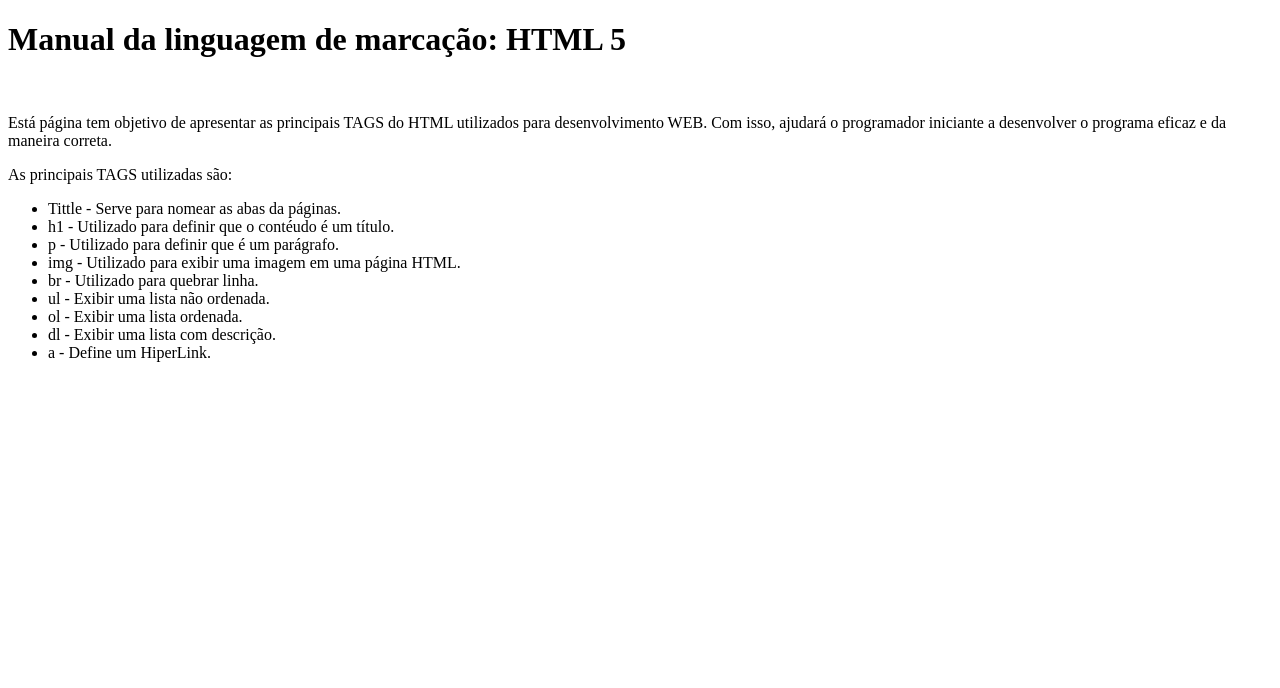
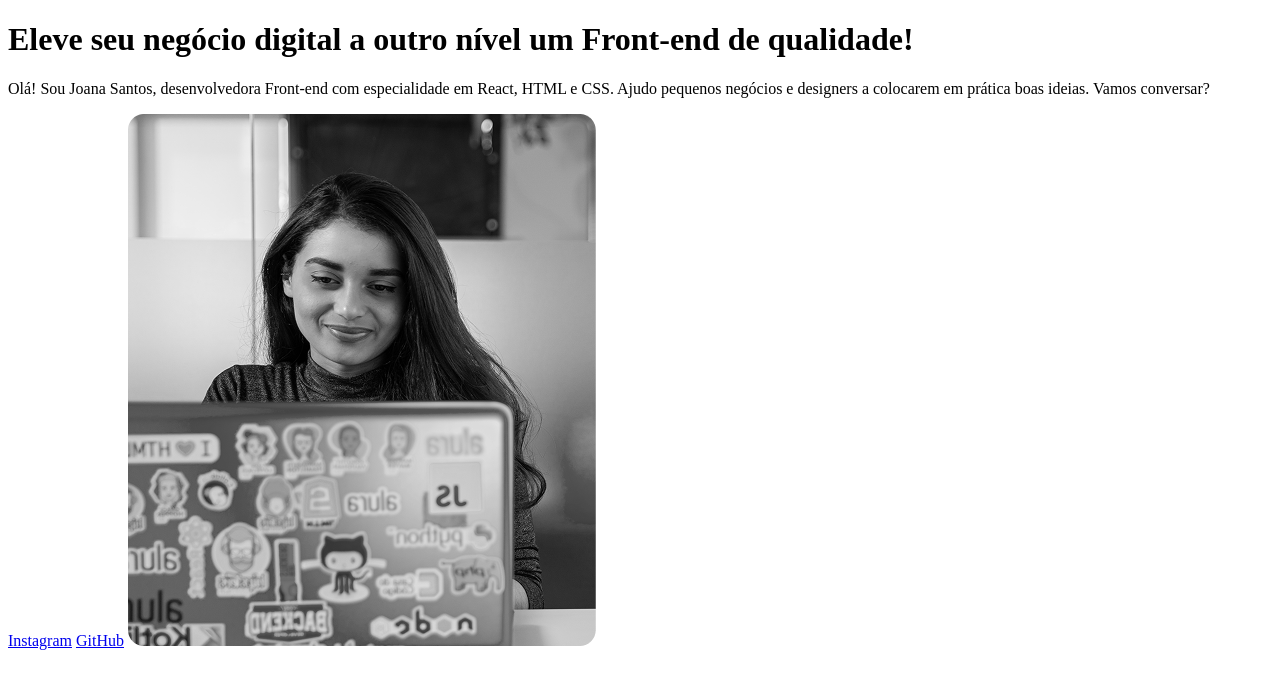
Before and after one commit to kevyn-py/HTML-E-CSS, a plain HTML site: page index.html in a window 1280 px wide. Drawn offline with Linux system fonts and the light colour scheme.

Commit message:
feat: Aula02 - Figma e Tags Semanticas

```diff
--- a/index.html
+++ b/index.html
@@ -1,29 +1,19 @@
 <!DOCTYPE html>
 <html lang="pt-BR">
-
-    <head>
-        <meta charset="UTF-8">
-        <title>HTML 5</title>
-    </head>
-
-    <body>
-        <h1>Manual da linguagem de marcação: HTML 5 </h1>
-        <br>
-
-        <p>Está página tem objetivo de apresentar as principais TAGS do HTML utilizados para desenvolvimento WEB. Com isso, ajudará o programador iniciante a desenvolver o programa eficaz e da maneira correta. </p>
-
-        <p>As principais TAGS utilizadas são:</p>
-        <ul>
-            <li>Tittle - Serve para nomear as abas da páginas.</li>
-            <li>h1 - Utilizado para definir que o contéudo é um título.</li>
-            <li>p - Utilizado para definir que é um parágrafo. </li>
-            <li>img - Utilizado para exibir uma imagem em uma página HTML. </li>
-            <li>br - Utilizado para quebrar linha. </li>
-            <li>ul - Exibir uma lista não ordenada.</li>
-            <li>ol - Exibir uma lista ordenada.</li>
-            <li>dl - Exibir uma lista com descrição.</li>
-            <li>a - Define um HiperLink.</li>
-        </ul>
-
-
+<head>
+    <meta charset="UTF-8">
+    <meta name="viewport" content="width=device-width, initial-scale=1.0">
+    <title>Portfolio</title>
+</head>
+<body>
+    <header></header>
+    <main>
+        <h1>Eleve seu negócio digital a outro nível <strong>um Front-end de qualidade!</strong></h1>
+        <p>Olá! Sou Joana Santos, desenvolvedora Front-end com especialidade em React, HTML e CSS. Ajudo pequenos negócios e designers a colocarem em prática boas ideias. Vamos conversar?</p>
+        <a href="https://instagram.com/kevyn.sant0s">Instagram</a>
+        <a href="https://github.com/kevyn-py">GitHub</a>
+        <img src="imagem.png" alt="Foto do Kevyn Santos">
+    </main>
+    <footer></footer>
+</body>
 </html>
```
Also changed, not shown: aula01.html (added, +29 -0 lines), html.png (deleted), imagem.png (added).
